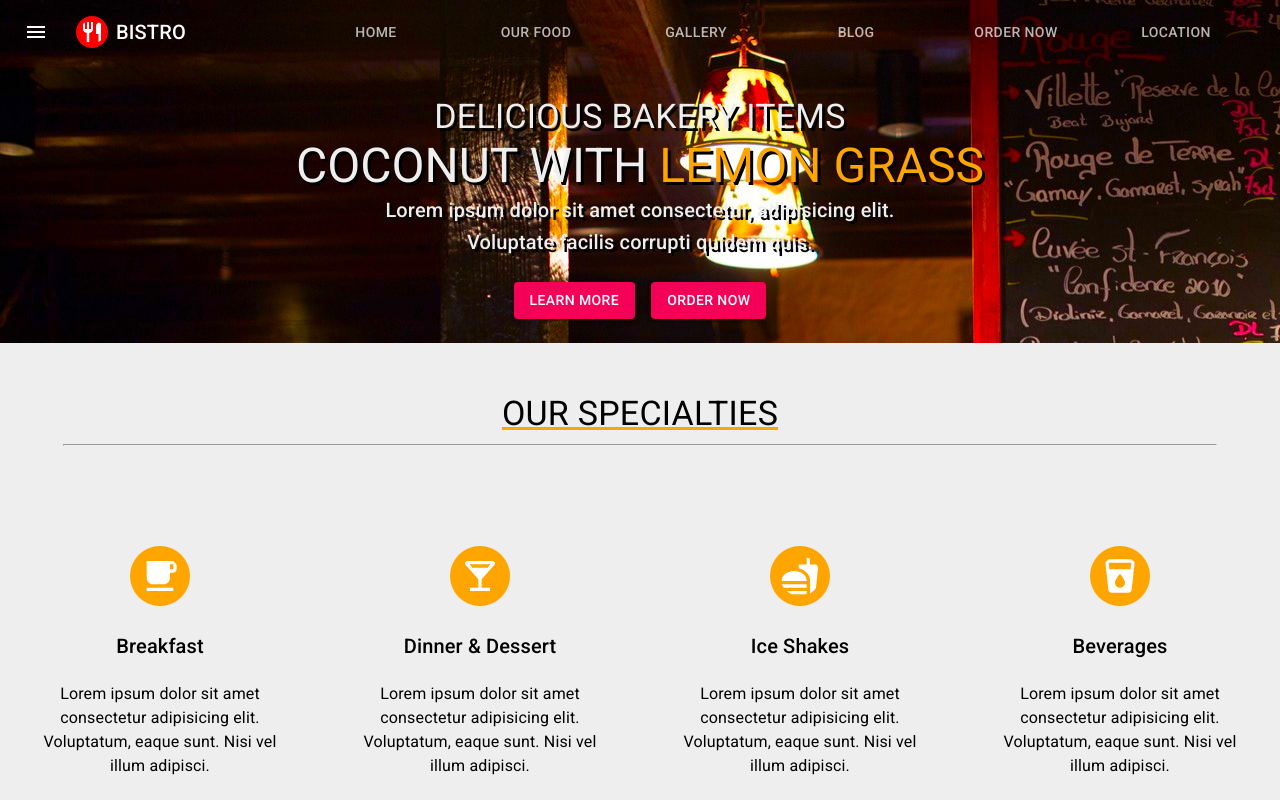
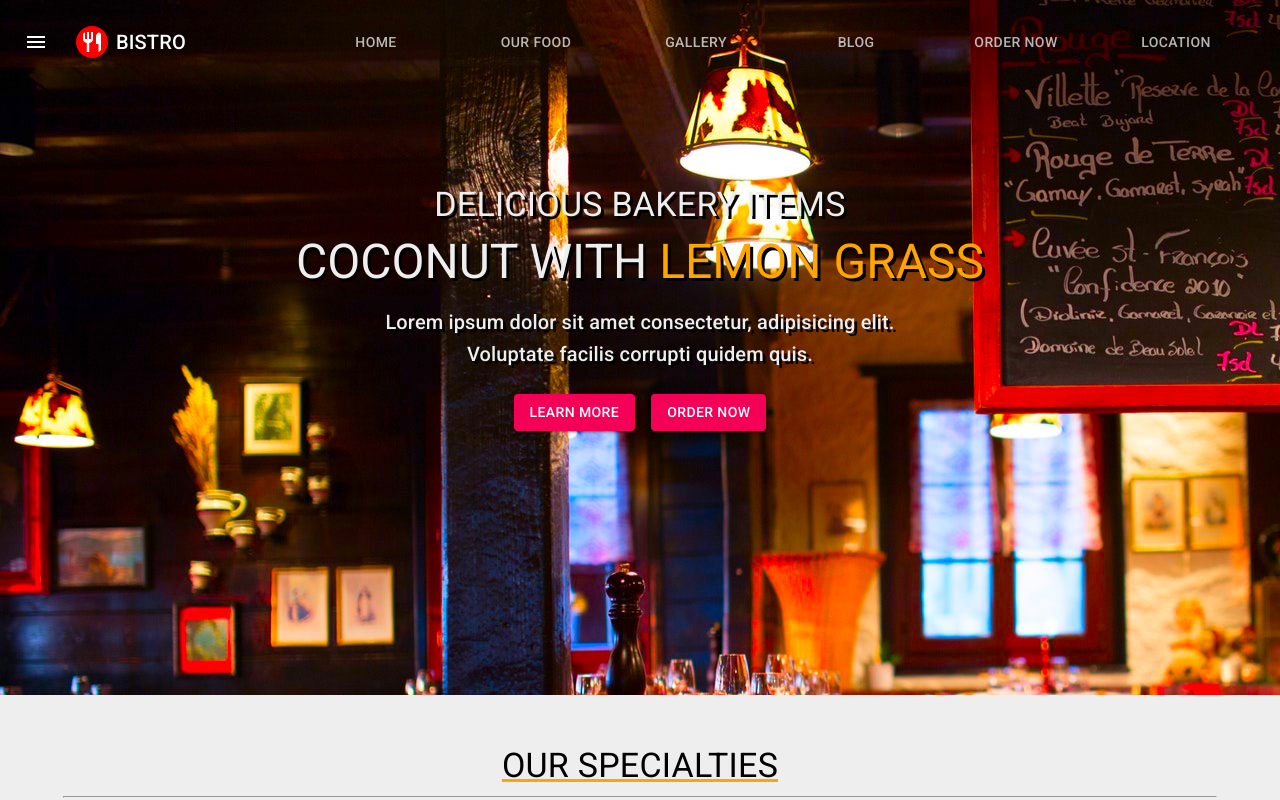
Before and after one commit to ginohagad/bistro, a React (Create React App) app: page / in a window 1280 px wide. Shown: the top 800 px of the page. Built offline with nearby package versions, Linux system fonts and the light colour scheme.

Commit message:
Adjusted home page margins.

```diff
--- a/src/components/Home/Home.js
+++ b/src/components/Home/Home.js
@@ -1,6 +1,7 @@
 import React from 'react'
 import { makeStyles } from '@material-ui/core/styles'
 import { Typography, Button, Box } from '@material-ui/core'
+import { Link } from 'react-router-dom'
 import Specialties from './Specialties/Specialties'
 import styles from './Home.module.css'
 
@@ -10,12 +11,14 @@ const useStyles = makeStyles((theme) => ({
 		textAlign: 'center',
 		textTransform: 'uppercase',
 		marginTop: theme.spacing(4),
+		marginBottom: theme.spacing(1),
 		color: '#eee',
 		textShadow: '3px 3px #000',
 	},
 	caption2: {
 		textAlign: 'center',
 		textTransform: 'uppercase',
+		marginBottom: theme.spacing(2),
 		color: '#eee',
 		textShadow: '3px 3px #000',
 	},
@@ -27,12 +30,12 @@ const useStyles = makeStyles((theme) => ({
 	highlight: {
 		color: 'orange',
 	},
+	box: {
+		marginBottom: '20%',
+	},
 	ctaButton: {
 		justify: 'center',
 		margin: theme.spacing(1),
-	},
-	gridContainer: {
-		textAlign: 'center',
 	},
 }));
 
@@ -49,9 +52,9 @@ const Home = () => {
 			<Typography variant="h4" className={classes.caption1}>Delicious Bakery Items</Typography>
 			<Typography variant="h3" className={classes.caption2}>Coconut with <span className={classes.highlight}>lemon grass</span></Typography>
 			<Typography variant="h6" className={classes.caption3}>Lorem ipsum dolor sit amet consectetur, adipisicing elit. <br /> Voluptate facilis corrupti quidem quis.</Typography>
-			<Box display="flex" justifyContent="center" m={2}>
+			<Box display="flex" justifyContent="center" m={2} className={classes.box}>
 				<Button className={classes.ctaButton} variant="contained" color="secondary">Learn More</Button>
-				<Button className={classes.ctaButton} variant="contained" color="secondary">Order Now</Button>
+				<Button className={classes.ctaButton} variant="contained" color="secondary" to="order" component={Link}>Order Now</Button>
 			</Box>
 			<Specialties />
 		</div>
--- a/src/components/Home/Home.module.css
+++ b/src/components/Home/Home.module.css
@@ -1,3 +1,3 @@
-/* .container {
-	background: rgba(255,255,255, 0.1);
-} */
+.container {
+	margin: 100px 0;
+}
--- a/src/components/Nav/Nav.js
+++ b/src/components/Nav/Nav.js
@@ -1,7 +1,7 @@
 import React from 'react'
 import styles from './Nav.module.css'
 import { makeStyles } from '@material-ui/core/styles'
-import { Hidden, Tabs, Tab, AppBar, Toolbar, Typography, Button, IconButton, ClickAwayListener, Grow, Paper, Popper, MenuItem, MenuList } from '@material-ui/core'
+import { Tabs, Tab, AppBar, Toolbar, Typography, IconButton, ClickAwayListener, Grow, Paper, Popper, MenuItem, MenuList } from '@material-ui/core'
 import { Link } from 'react-router-dom'
 import MenuIcon from '@material-ui/icons/Menu'
 import RestaurantIcon from '@material-ui/icons/Restaurant';
@@ -27,6 +27,9 @@ const useStyles = makeStyles((theme) => ({
 			color: 'red',
 			transition: 'color 0.2s ease-in-out',
 		},
+	},
+	toolbar: {
+		margin: '10px 0',
 	},
 	logo: {
 		marginRight: theme.spacing(1),
@@ -74,7 +77,7 @@ const Nav = () => {
 	return (
 		<div className={classes.root}>
 			<AppBar position="static" style={{ background: 'transparent', boxShadow: 'none'}}>
-				<Toolbar>
+				<Toolbar className={classes.toolbar}>
 					<IconButton
 						edge="start"
 						className={classes.menuButton}
```
